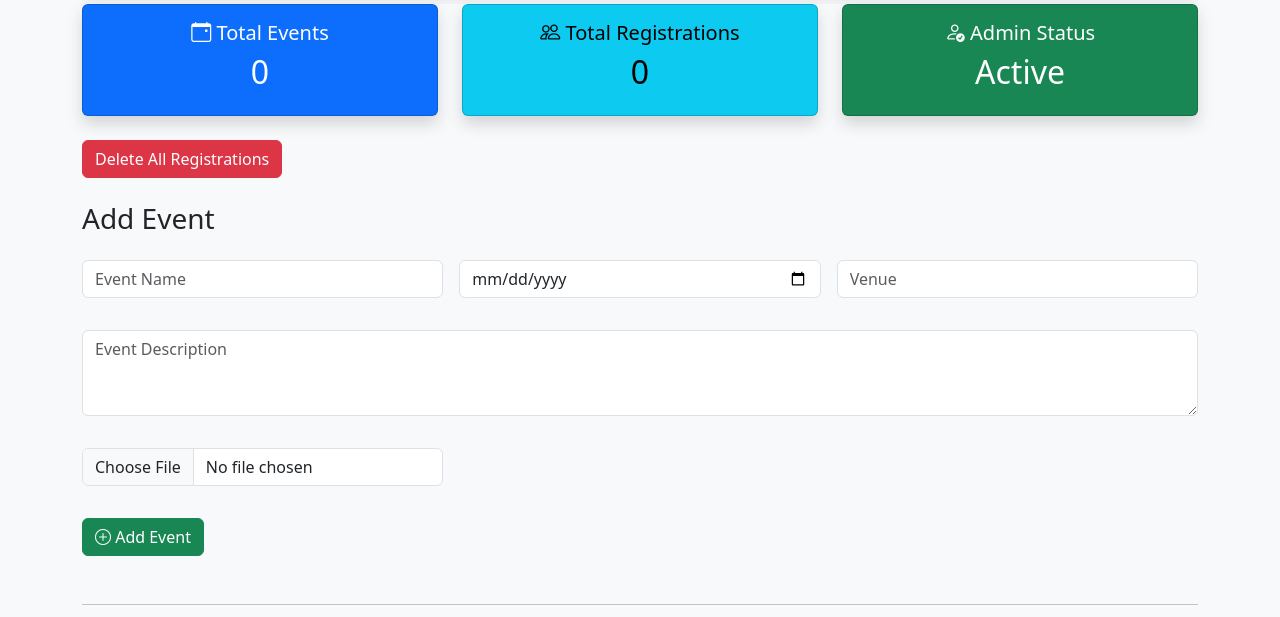
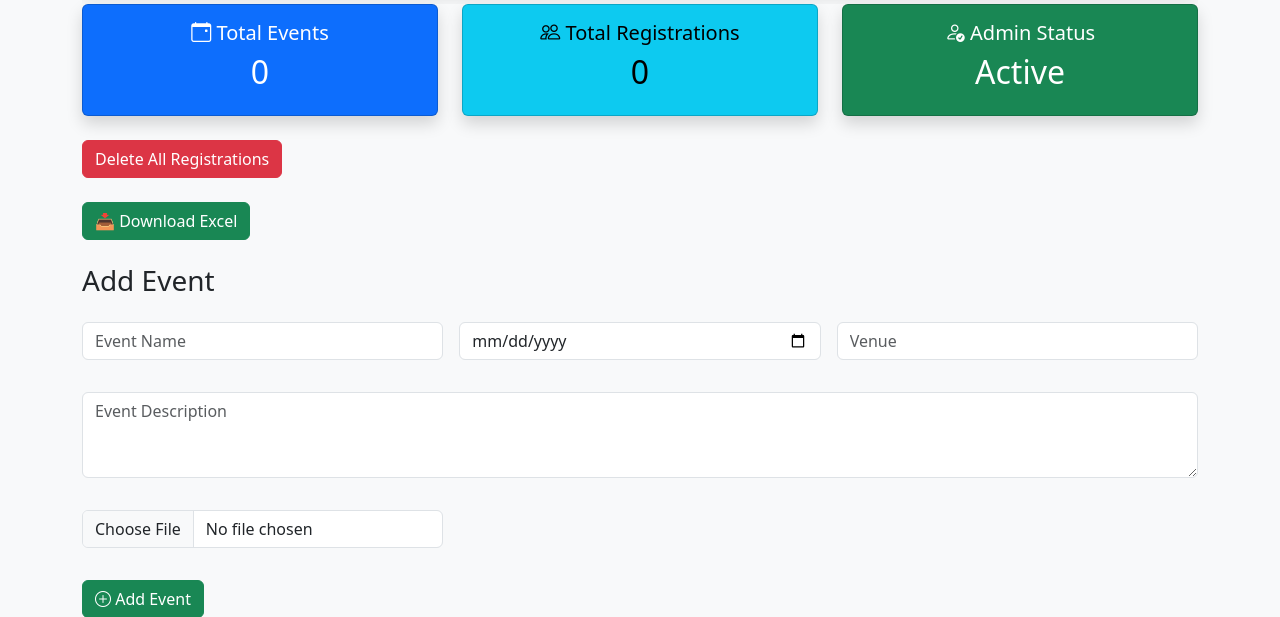
Before and after one commit to somesh129p/college-event-management, a Flask app: page /dashboard in a window 1280 px wide. Shown: the part 343-960 px from the top of the page. Run offline with Flask 3, Linux system fonts and the light colour scheme; the visitor is signed in with stand-in values (Sample User, id 1); data that the repository does not hold is empty.

Commit message:
Added Download Excel feature in admin dashboard

```diff
--- a/app.py
+++ b/app.py
@@ -2,6 +2,8 @@ from flask import Flask, render_template, request, redirect, session
 from werkzeug.utils import secure_filename
 import sqlite3
 import os
+import pandas as pd
+from flask import send_file
 
 SECURITY_ANSWER = "somesh123"
 
@@ -256,6 +258,31 @@ def forgot_password():
 
     return render_template("forgot_password.html")
 
+
+# Export registrations to Excel
+@app.route("/export_excel")
+def export_excel():
+    if not session.get("admin"):
+        return redirect("/admin")
+
+    conn = get_db_connection()
+
+    df = pd.read_sql_query("""
+        SELECT
+            registrations.name AS Student_Name,
+            registrations.email AS Email,
+            events.name AS Event_Name
+        FROM registrations
+        LEFT JOIN events ON registrations.event_id = events.id
+    """, conn)
+
+    conn.close()
+
+    file_path = "registered_students.xlsx"
+    df.to_excel(file_path, index=False)
+
+    return send_file(file_path, as_attachment=True)
+
 PORT = int(os.environ.get("PORT", 10000))
 
 if __name__ == "__main__":
--- a/templates/admin_dashboard.html
+++ b/templates/admin_dashboard.html
@@ -109,6 +109,9 @@
        Delete All Registrations
     </a>
 </div>
+<div class="mb-3">
+    <a href="/export_excel" class="btn btn-success mt-2">📥 Download Excel</a>
+</div>
 
 <h3 class="mb-4 mt-4">Add Event</h3>
 
```
